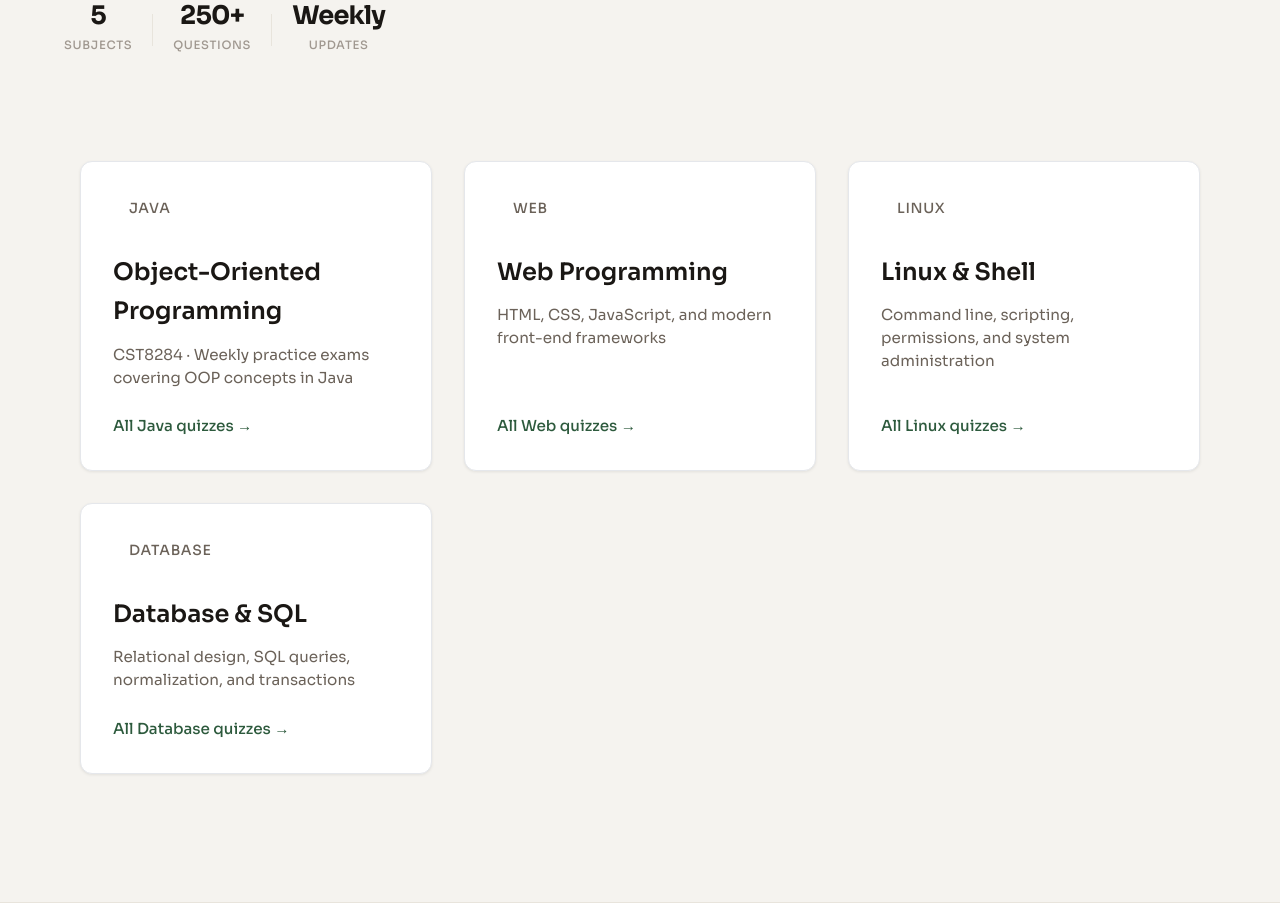
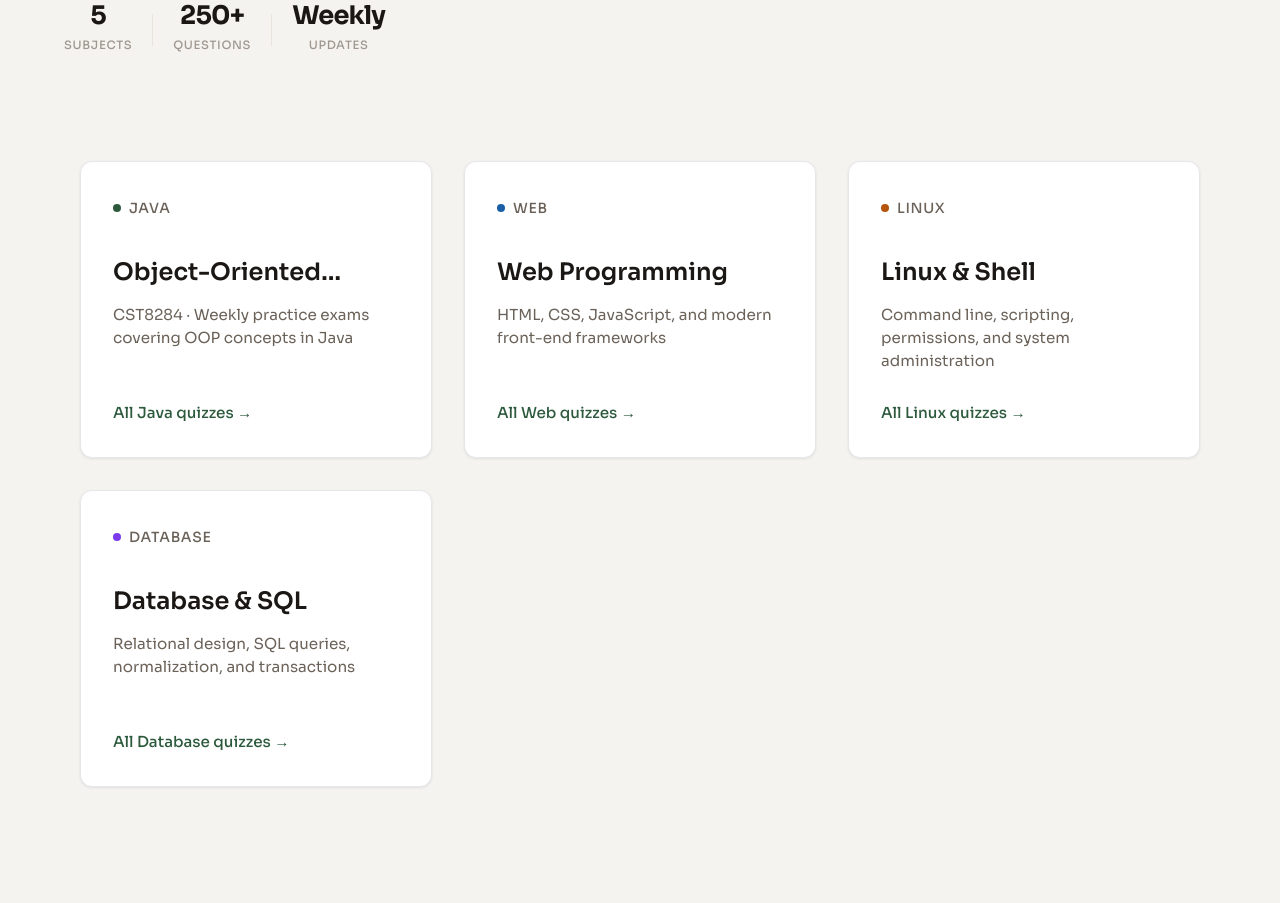
Before and after one commit to chinkitsune/quiz-app, a Node server app: page / in a window 1280 px wide. Shown: the part 448-1351 px from the top of the page. Run offline with Node 20, Linux system fonts and the light colour scheme.

Commit message:
before tooltip

```diff
--- a/public/css/home.css
+++ b/public/css/home.css
@@ -128,16 +128,33 @@
   width: 8px;
   height: 8px;
   border-radius: 50%;
+  background: var(--java-color); /* Fallback */
 }
+
+
+.badge-dot--java { background: var(--java-color); }
+.badge-dot--web { background: var(--web-color); }
+.badge-dot--linux { background: var(--linux-color); }
+.badge-dot--database { background: var(--database-color); }
 
 .subject-card-title {
   font-size: 1.5rem;
   font-weight: 600;
   margin: 1rem 0 0.75rem 0;
   color: var(--text-primary);
+
+  /* --- ADD THESE LINES --- */
+
+  display: -webkit-box;
+  -webkit-line-clamp: 1; /* Limits to 1 lines */
+  -webkit-box-orient: vertical;
+  overflow: hidden;
+  text-overflow: ellipsis; /* Adds "..." if text is too long */
+  /* ---------------------- */
 }
 
 .subject-card-desc {
+  min-height: 4.5rem;
   font-size: 0.95rem;
   color: var(--text-secondary);
   line-height: 1.5;
--- a/routes/homeRouter.js
+++ b/routes/homeRouter.js
@@ -9,29 +9,25 @@ const subjects = [
     id: 'java',
     name: 'Java',
     title: 'Object-Oriented Programming',
-    description: 'CST8284 · Weekly practice exams covering OOP concepts in Java',
-    color: 'java-color'
+    description: 'CST8284 · Weekly practice exams covering OOP concepts in Java'
   },
   {
     id: 'web',
     name: 'Web',
     title: 'Web Programming',
-    description: 'HTML, CSS, JavaScript, and modern front-end frameworks',
-    color: 'web-color'
+    description: 'HTML, CSS, JavaScript, and modern front-end frameworks'
   },
   {
     id: 'linux',
     name: 'Linux',
     title: 'Linux & Shell',
-    description: 'Command line, scripting, permissions, and system administration',
-    color: 'linux-color'
+    description: 'Command line, scripting, permissions, and system administration'
   },
   {
     id: 'database',
     name: 'Database',
     title: 'Database & SQL',
-    description: 'Relational design, SQL queries, normalization, and transactions',
-    color: 'database-color'
+    description: 'Relational design, SQL queries, normalization, and transactions'
   }
 ];
 
--- a/views/home.pug
+++ b/views/home.pug
@@ -36,7 +36,7 @@ block content
         .subject-card(data-subject-id=subject.id data-subject-name=subject.name)
           .subject-card-header
             span.subject-badge
-              span.badge-dot(style=`background:${subject.color}`)
+              span.badge-dot(class=`badge-dot--${subject.id}`)
               | #{subject.name}
           h2.subject-card-title #{subject.title}
           p.subject-card-desc #{subject.description}
```
